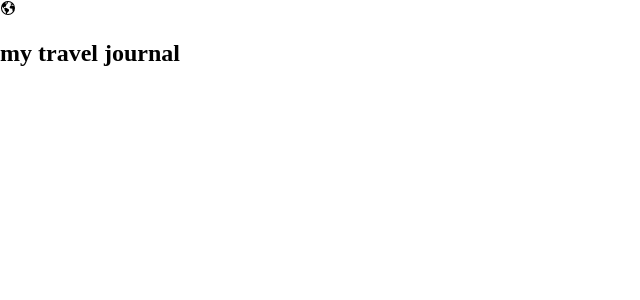
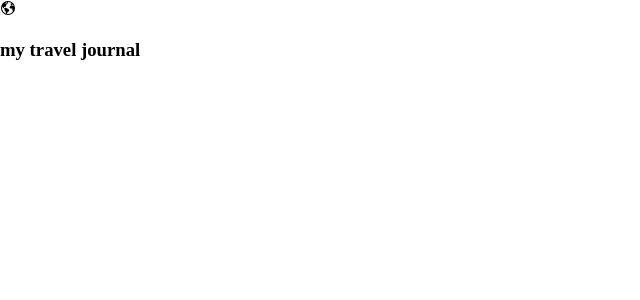
Before and after one commit to marlonleon01/Travel-Journal, a JavaScript app: page / in a window 1280 px wide. Shown: the top 300 px of the page, without its empty margins (0-640 px from the left). Built offline with nearby package versions, Linux system fonts and the light colour scheme.

Commit message:
changed to h3 to match template

```diff
--- a/src/Components/Navbar.js
+++ b/src/Components/Navbar.js
@@ -4,7 +4,7 @@
     return (
         <nav className="navbar">
             <IoEarth className="navbar-icon"/>
-            <h1 className="navbar-title">my travel journal</h1>
+            <h3 className="navbar-title">my travel journal</h3>
         </nav>
     )
 }
```
